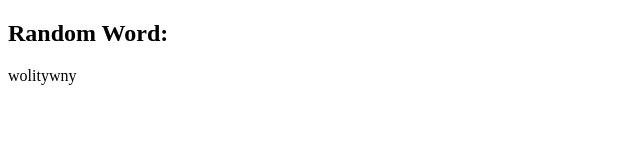
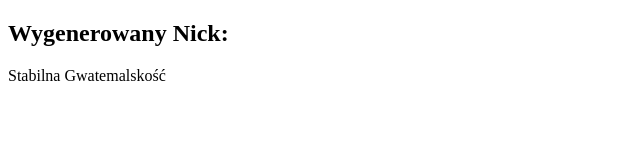
Before and after one commit to SzybkiRabarbar/GeneratorNickow, a plain HTML site: page index.html in a window 1280 px wide. Shown: the whole page, without its empty margins (0-640 px from the left). Drawn offline with Linux system fonts and the light colour scheme.

Commit message:
Edit script

```diff
--- a/index.html
+++ b/index.html
@@ -2,8 +2,8 @@
 <html>
 <body>
 
-<h2>Random Word:</h2>
-<p id="randomWord"></p>
+<h2>Wygenerowany Nick:</h2>
+<p id="randomWords"></p>
 
 <script src="script.js"></script>
 
--- a/script.js
+++ b/script.js
@@ -1,8 +1,30 @@
-fetch('WordsLists/przymiotniki-m.txt')
-    .then(response => response.text())
-    .then(data => {
-        const lines = data.split('\n');
-        const randomIndex = Math.floor(Math.random() * lines.length);
-        const randomWord = lines[randomIndex];
-        document.getElementById("randomWord").innerHTML = randomWord;
-    });
+// Function to fetch a random word from a text file
+function getRandomWord(file) {
+    return fetch(file)
+        .then(response => response.text())
+        .then(data => {
+            const lines = data.split('\n');
+            const randomIndex = Math.floor(Math.random() * lines.length);
+            return lines[randomIndex];
+        });
+}
+
+// Function to capitalize a word
+function capitalize(word) {
+    return word.charAt(0).toUpperCase() + word.slice(1);
+}
+
+// Randomly choose whether to use male or female words
+const gender = Math.random() < 0.5 ? 'm' : 'w';
+
+// Fetch the random adjective and noun
+Promise.all([
+    getRandomWord(`WordsLists/przymiotniki-${gender}.txt`),
+    getRandomWord(`WordsLists/rzeczowniki-${gender}.txt`)
+]).then(words => {
+    // Capitalize the words
+    const capitalizedWords = words.map(capitalize);
+
+    // Insert the words into the HTML document
+    document.getElementById("randomWords").innerHTML = capitalizedWords.join(' ');
+});
```
Also changed, not shown: 1 other file.
